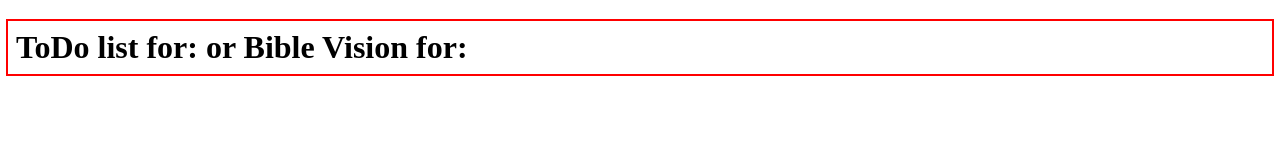
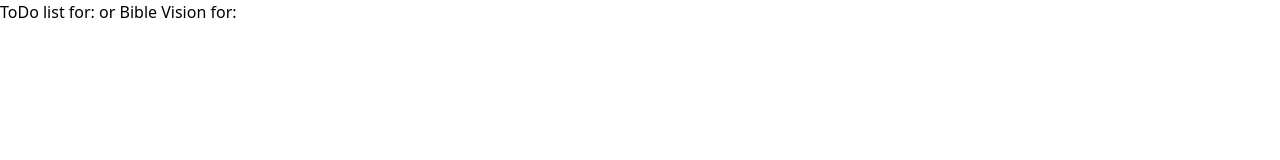
Before and after one commit to nateeea/todo-list, a website: page todo-list/public/index.html in a window 1280 px wide. Drawn offline with Linux system fonts and the light colour scheme.

Commit message:
added tailwind

```diff
--- a/todo-list/public/index.html
+++ b/todo-list/public/index.html
@@ -8,7 +8,7 @@
     <title>Todo List or Bible Vision</title>
 
     <link rel="icon" href="/favicon.ico" sizes="any">
-    <link rel="stylesheet" href="/style.css">
+    <link rel="stylesheet" href="/output.css">
     <script src="/logic.js" defer></script>
 
   </head>
--- /dev/null
+++ b/todo-list/tailwind/input.css
@@ -0,0 +1,2 @@
+@import "tailwindcss";
+@source "./public/**/*.{html,js,css}";
```
Also changed, not shown: todo-list/package.json (+5 -2 lines), todo-list/public/output.css (added), 1 other file.
